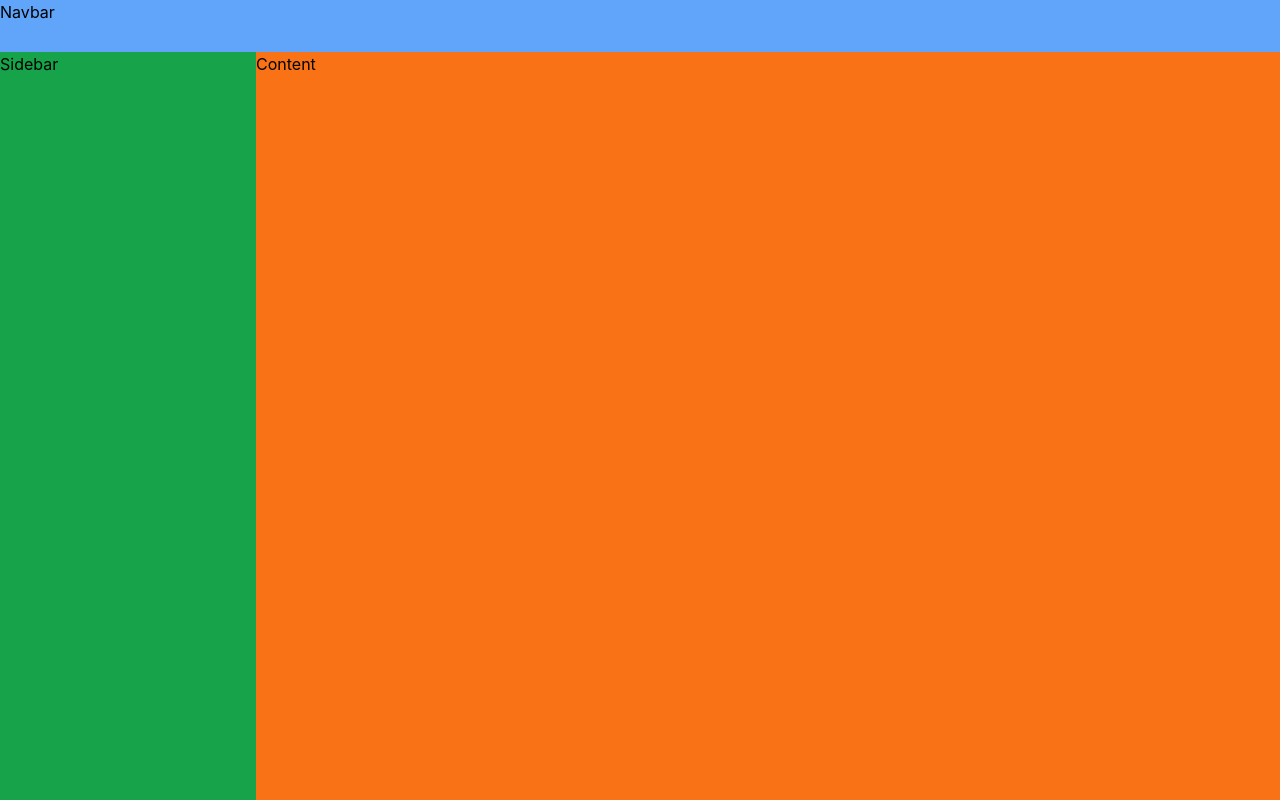
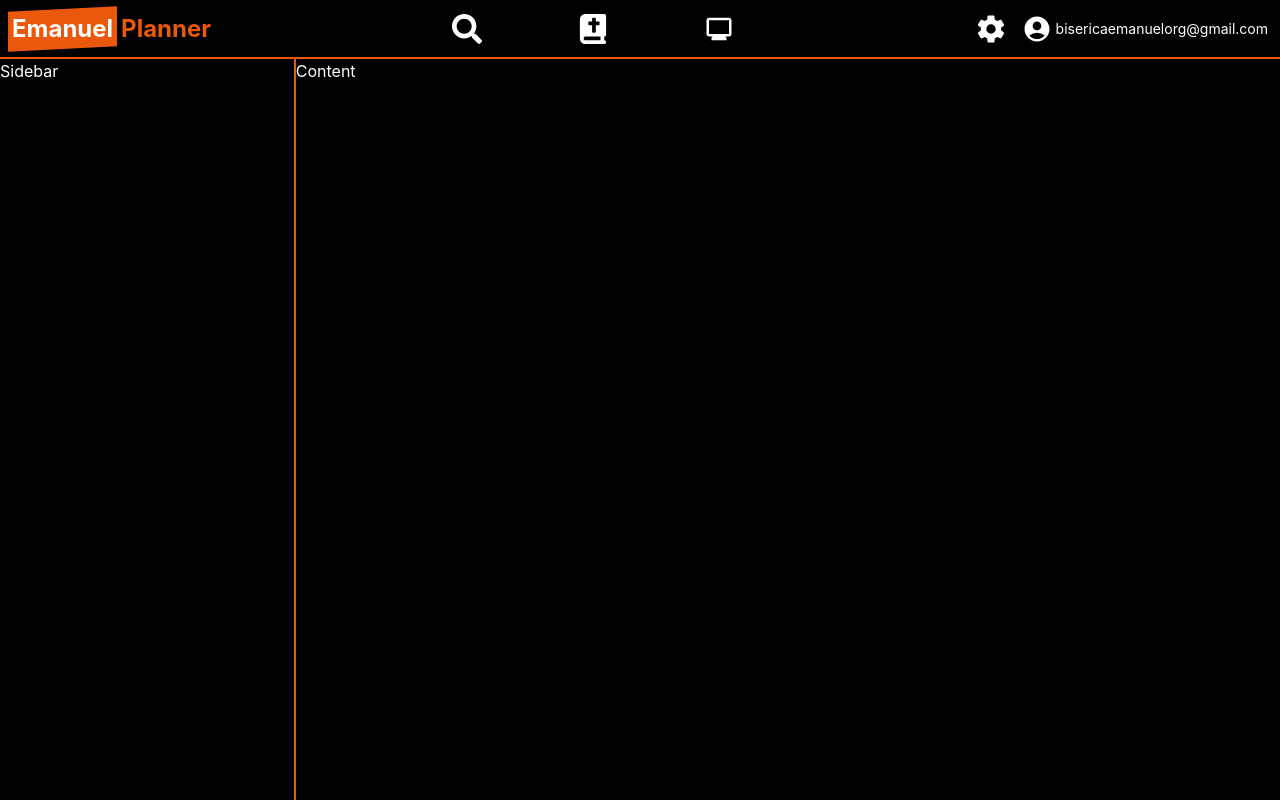
Before and after one commit to 10dnv/emn-presenter, a React (Create React App) app: page / in a window 1280 px wide. Built offline with nearby package versions, Linux system fonts and the light colour scheme.

Commit message:
added links and icons to navbar

```diff
--- a/package.json
+++ b/package.json
@@ -8,6 +8,7 @@
     "@testing-library/user-event": "^13.5.0",
     "react": "^18.2.0",
     "react-dom": "^18.2.0",
+    "react-icons": "^5.0.1",
     "react-scripts": "5.0.1",
     "web-vitals": "^2.1.4"
   },
--- a/src/App.js
+++ b/src/App.js
@@ -3,6 +3,10 @@ import { BrowserRouter, Routes, Route} from "react-router-dom";
 import Layout from './components/Layout';
 import Content from './components/Content';
 import Monitor from './components/Monitor';
+import Settings from './components/Settings';
+import Account from './components/Account';
+import Search from './components/Search';
+import Bible from './components/Bible';
 
 function App() {
   return (
@@ -11,6 +15,10 @@ function App() {
             <Routes>
               <Route path="/" element={<Content />}> </Route>
               <Route path="/monitor" element={<Monitor />}></Route>
+              <Route path="/settings" element={<Settings />}></Route>
+              <Route path="/account" element={<Account />}></Route>
+              <Route path="/search" element={<Search />}></Route>
+              <Route path="/bible" element={<Bible />}></Route>
 
             </Routes>
         </Layout>
--- /dev/null
+++ b/src/components/Account.jsx
@@ -0,0 +1,9 @@
+import React from 'react'
+
+function Account() {
+  return (
+    <div className='bg-black text-white w-[100%]'>Account</div>
+  )
+}
+
+export default Account
--- /dev/null
+++ b/src/components/Bible.jsx
@@ -0,0 +1,9 @@
+import React from 'react'
+
+function Bible() {
+  return (
+    <div className='bg-black text-white w-[100%]'>Bible</div>
+  )
+}
+
+export default Bible
--- a/src/components/Content.jsx
+++ b/src/components/Content.jsx
@@ -2,7 +2,7 @@ import React from 'react'
 
 function Content() {
   return (
-    <div className='bg-orange-500 w-[100%]'>Content</div>
+    <div className='bg-black text-white w-[100%]'>Content</div>
   )
 }
 
--- /dev/null
+++ b/src/components/Logo.jsx
@@ -0,0 +1,14 @@
+import React from 'react'
+
+function Logo() {
+  return (
+    <div className=' text-orange-600 font-bold  py-3'>
+    <span className="before:block before:absolute before:-inset-1 before:-skew-y-3 before:bg-orange-600 relative inline-block">
+        <span className="relative text-white">Emanuel</span>
+    </span>
+    <span className='pl-2'>Planner</span>
+</div>
+  )
+}
+
+export default Logo
--- a/src/components/Navbar.jsx
+++ b/src/components/Navbar.jsx
@@ -1,8 +1,48 @@
 import React from 'react'
+import { Link } from "react-router-dom";
+import Logo from './Logo'
+import { FaBookBible } from "react-icons/fa6";
+import { FaSearch } from "react-icons/fa";
+import { IoSettingsSharp } from "react-icons/io5";
+import { MdAccountCircle } from "react-icons/md";
+import { MdMonitor } from "react-icons/md";
 
 function Navbar() {
   return (
-    <div className='bg-blue-400 h-14'>Navbar</div>
+    <div className='bg-black text-white text-2xl h-16 border-b-2 border-orange-600 flex justify-between items-center px-3'>
+      <Link to="/">
+        <Logo/>
+      </Link>
+
+      <span id='middle-section' className='flex space-x-24 text-3xl'>
+        <Link to="/search">
+          <FaSearch className=' hover:text-orange-600' title='Search'/>
+        </Link>
+
+        <Link to="/bible">
+        <FaBookBible className=' hover:text-orange-600' title='Bible'/>
+        </Link>
+
+        <Link to="/monitor">
+          <MdMonitor className=' hover:text-orange-600' title='Monitor'/>
+        </Link>
+      </span>
+
+
+      <span id="right-section" className='flex space-x-4 text-3xl'>
+        <Link to="/settings">
+          <IoSettingsSharp title='Settings' className='hover:text-orange-600'/>
+        </Link>
+
+        <Link to="/account">
+          <span className='flex items-center space-x-1 hover:text-orange-600'>
+              <MdAccountCircle title='Account'className=''/>
+              <p className='text-sm'>bisericaemanuelorg@gmail.com</p>
+          </span>
+        </Link>
+      </span>
+
+    </div>
   )
 }
 
--- /dev/null
+++ b/src/components/Search.jsx
@@ -0,0 +1,9 @@
+import React from 'react'
+
+function Search() {
+  return (
+    <div className='bg-black text-white w-[100%]'>Search</div>
+  )
+}
+
+export default Search
--- /dev/null
+++ b/src/components/Settings.jsx
@@ -0,0 +1,9 @@
+import React from 'react'
+
+function Settings() {
+  return (
+    <div className='bg-black text-white w-[100%]'>Settings</div>
+  )
+}
+
+export default Settings
--- a/src/components/Sidebar.jsx
+++ b/src/components/Sidebar.jsx
@@ -2,7 +2,7 @@ import React from 'react'
 
 function Sidebar() {
   return (
-    <div className='bg-green-600 h-[100%] w-[25%]'>Sidebar</div>
+    <div className='bg-black border-r-2 border-orange-600 text-white h-[100%] w-[30%]'>Sidebar</div>
   )
 }
 
```
Also changed, not shown: 1 other file (tests, documents, lock files or other folders).
